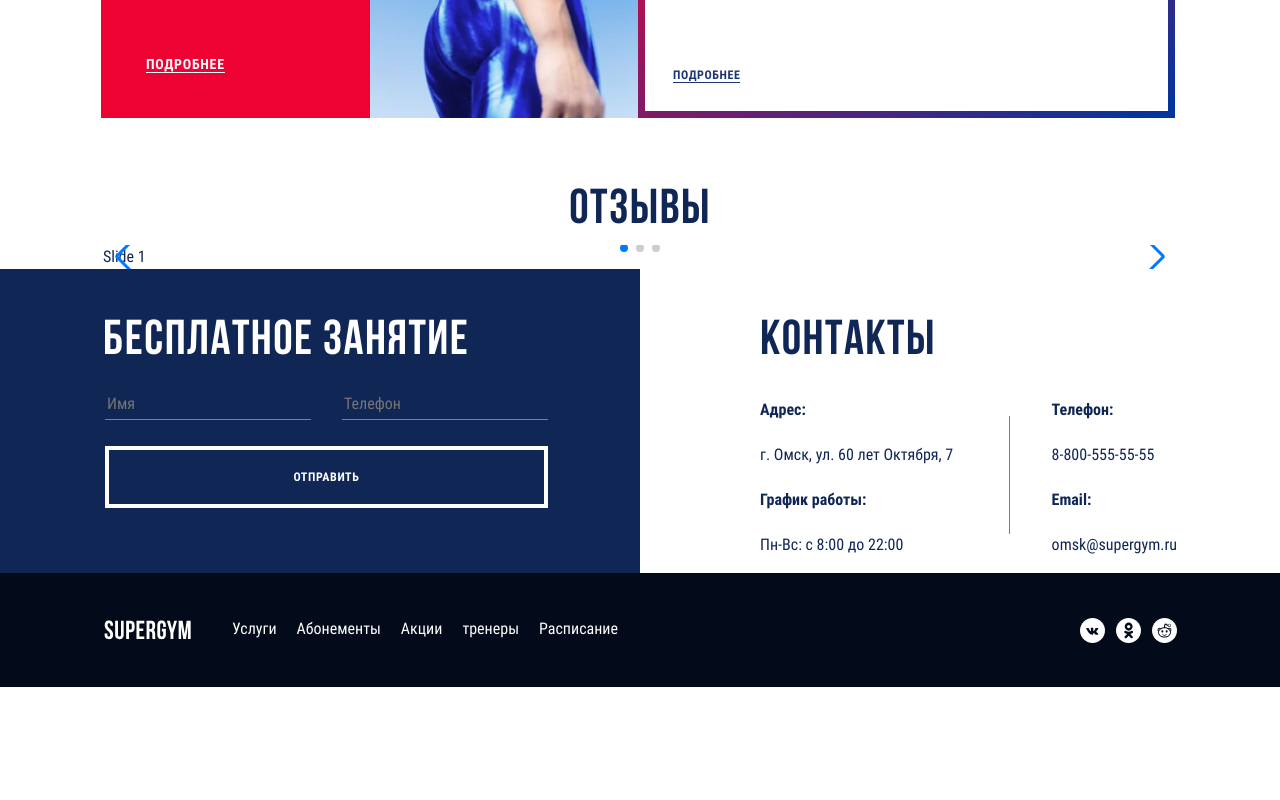
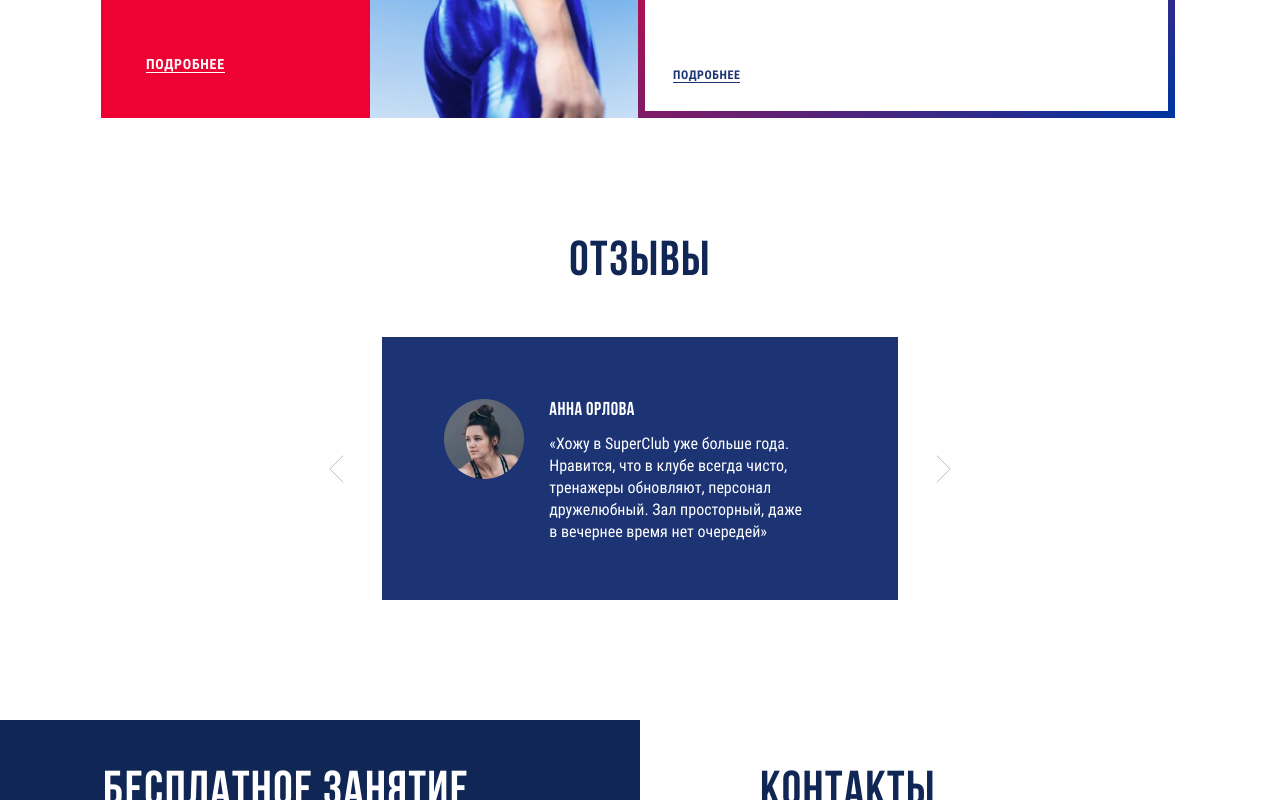
Before and after one commit to msdubova/supergym-HTMLacademy-OlgaDubova, a website built with webpack: page source/index.html in a window 1280 px wide. Shown: the part 4796-5596 px from the top of the page. Before the commit the page ends 5483 px from the top, so only its background shows below. Built offline with nearby package versions, Linux system fonts and the light colour scheme; files whose address does not match are found by name.

```diff
--- a/source/index.html
+++ b/source/index.html
@@ -623,31 +623,68 @@
     </section>
 
     <section class="reviews">
-      <div class="container">
-        <h2>
-          Отзывы
-        </h2>
-
-        <div class="swiper">
-          <!-- Additional required wrapper -->
-          <div class="swiper-wrapper">
-            <!-- Slides -->
-            <div class="swiper-slide">Slide 1</div>
-            <div class="swiper-slide">Slide 2</div>
-            <div class="swiper-slide">Slide 3</div>
-            ...
+      <div class="reviews__container container">
+        <h2>Отзывы</h2>
+        <div class="reviews__slider">
+          <div class="reviews__wrapper swiper">
+            <ul class="swiper-wrapper">
+              <li class="swiper-slide">
+                <div class="reviews__img">
+                  <picture>
+                    <!-- 1x: 80x80; 2x: 160x160 -->
+                    <source type="image/webp"
+                      srcset="img/img-reviews-desktop-2x.webp 2x, img/img-reviews-desktop-1x.webp 1x">
+                    <!-- 1x: 80x80; 2x: 160x160 -->
+                    <img width="80" height="80" srcset="img/img-reviews-desktop-2x.png 2x"
+                      src="img/img-reviews-desktop-1x.png" alt="Анна Орлова">
+                  </picture>
+                </div>
+                <div class="reviews__info">
+                  <h3>
+                    Анна Орлова
+                  </h3>
+                  <p>
+                    &laquo;Хожу в&nbsp;SuperClub уже больше года. Нравится, что в&nbsp;клубе всегда чисто, тренажеры
+                    обновляют, персонал дружелюбный. Зал просторный, даже в&nbsp;вечернее время нет очередей&raquo
+                  </p>
+                </div>
+              </li>
+              <li class="swiper-slide">
+                <div class="reviews__img">
+                  <picture>
+                    <!-- 1x: 80x80; 2x: 160x160 -->
+                    <source type="image/webp"
+                      srcset="img/img-reviews-desktop-2x.webp 2x, img/img-reviews-desktop-1x.webp 1x">
+                    <!-- 1x: 80x80; 2x: 160x160 -->
+                    <img width="80" height="80" srcset="img/img-reviews-desktop-2x.png 2x"
+                      src="img/img-reviews-desktop-1x.png" alt="Инна Косова">
+                  </picture>
+                </div>
+                <div class="reviews__info">
+                  <h3>
+                    Инна Косова
+                  </h3>
+                  <p>
+                    Очень рекомендую к&nbsp;посещению групповые занятия в&nbsp;SuperGym к&nbsp;тренеру Марии Кетовой.
+                    Занятия проходят в&nbsp;полутанцевальном формате и&nbsp;никогда не&nbsp;бывают скучными
+                  </p>
+                </div>
+              </li>
+            </ul>
           </div>
-          <!-- If we need pagination -->
-          <div class="swiper-pagination"></div>
-
-          <!-- If we need navigation buttons -->
-          <div class="swiper-button-prev"></div>
-          <div class="swiper-button-next"></div>
-
-          <!-- If we need scrollbar -->
-          <div class="swiper-scrollbar"></div>
+          <button class="reviews__button reviews__button--previous swiper-button-prev" type="button"
+            aria-label="Предыдущий отзыв">
+            <svg width="18" height="34" role="img" fill="none">
+              <use xlink:href="img/sprite_auto.svg#vector"></use>
+            </svg>
+          </button>
+          <button class="reviews__button reviews__button--next swiper-button-next" type="button"
+            aria-label="Следующий отзыв">
+            <svg width="18" height="34" role="img">
+              <use xlink:href="img/sprite_auto.svg#vector" fill="none"></use>
+            </svg>
+          </button>
         </div>
-
       </div>
     </section>
 
--- a/source/sass/blocks/offers.scss
+++ b/source/sass/blocks/offers.scss
@@ -1,4 +1,6 @@
 .offers {
+  margin-bottom: 100px;
+
   h2 {
     margin-bottom: 52px;
   }
--- /dev/null
+++ b/source/sass/blocks/reviews.scss
@@ -0,0 +1,87 @@
+.reviews {
+  margin-bottom: 120px;
+
+  h2 {
+    margin-bottom: 50px;
+  }
+
+  h3 {
+    margin-bottom: 10px;
+  }
+
+  p {
+    margin: 0;
+
+    font-size: 16px;
+    line-height: 22px;
+    letter-spacing: 0.06;
+  }
+
+  ul {
+    width: 560px;
+
+    @include reset-ul;
+  }
+
+  li {
+    display: flex;
+    justify-content: space-between;
+    padding: 62px 55px 57px 62px;
+
+    color: $color-default-white;
+
+    background-color: $color-darkblue;
+  }
+
+  img {
+    width: fit-content;
+    height: fit-content;
+  }
+
+  svg {
+    display: inline-block;
+
+    vertical-align: middle;
+  }
+  .reviews__slider {
+    position: relative;
+  }
+
+  .reviews__wrapper {
+    min-height: 242px;
+    margin: 0 26%;
+  }
+
+  .reviews__info {
+    display: flex;
+    flex-direction: column;
+    align-items: flex-start;
+    width: 76%;
+  }
+
+  .reviews__img {
+    flex-shrink: 0;
+    margin-right: 25px;
+  }
+
+  .reviews__button {
+    position: absolute;
+    bottom: 106px;
+
+    background-color: transparent;
+    border: none;
+    // cursor: pointer;
+    &::after {
+      display: none;
+    }
+    &--previous {
+      left: 20.5%;
+    }
+
+    &--next {
+      right: 20.5%;
+
+      transform: scale(-1, 1) ;
+    }
+  }
+}
--- a/source/sass/style.scss
+++ b/source/sass/style.scss
@@ -31,6 +31,7 @@
 @import "blocks/coaches";
 @import "blocks/advantages";
 @import "blocks/offers";
+@import "blocks/reviews";
 @import "blocks/feedback";
 @import "blocks/form";
 @import "blocks/footer";
```
Also changed, not shown: build/css/style.css, build/css/style.min.css, build/index.html, 1 other file.
